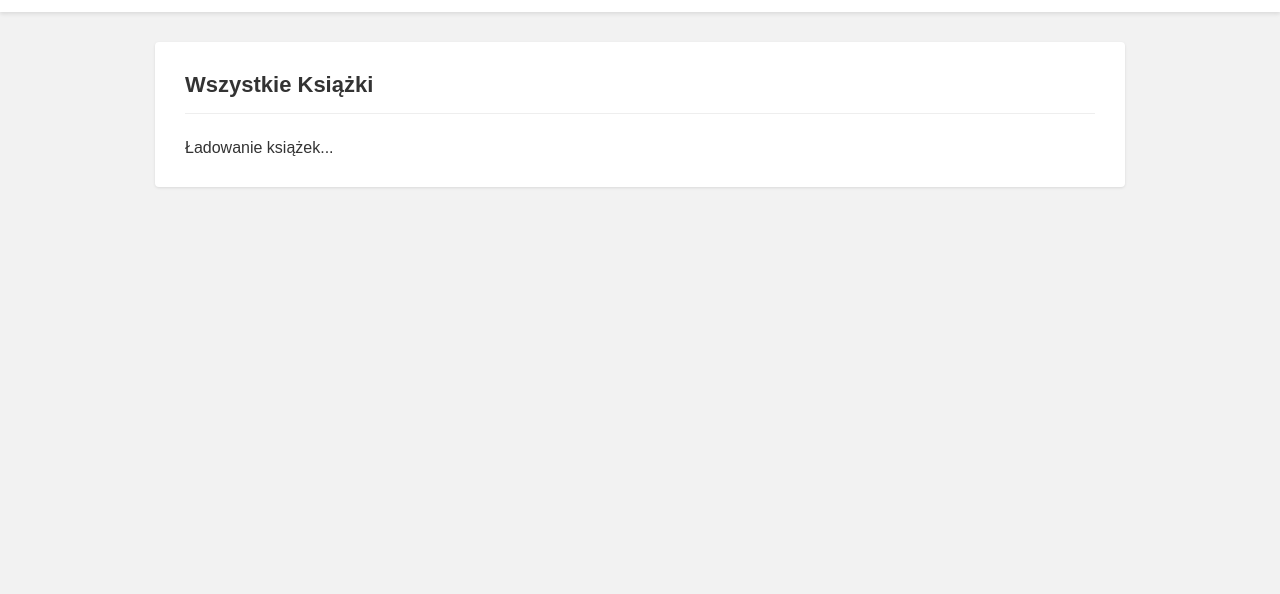
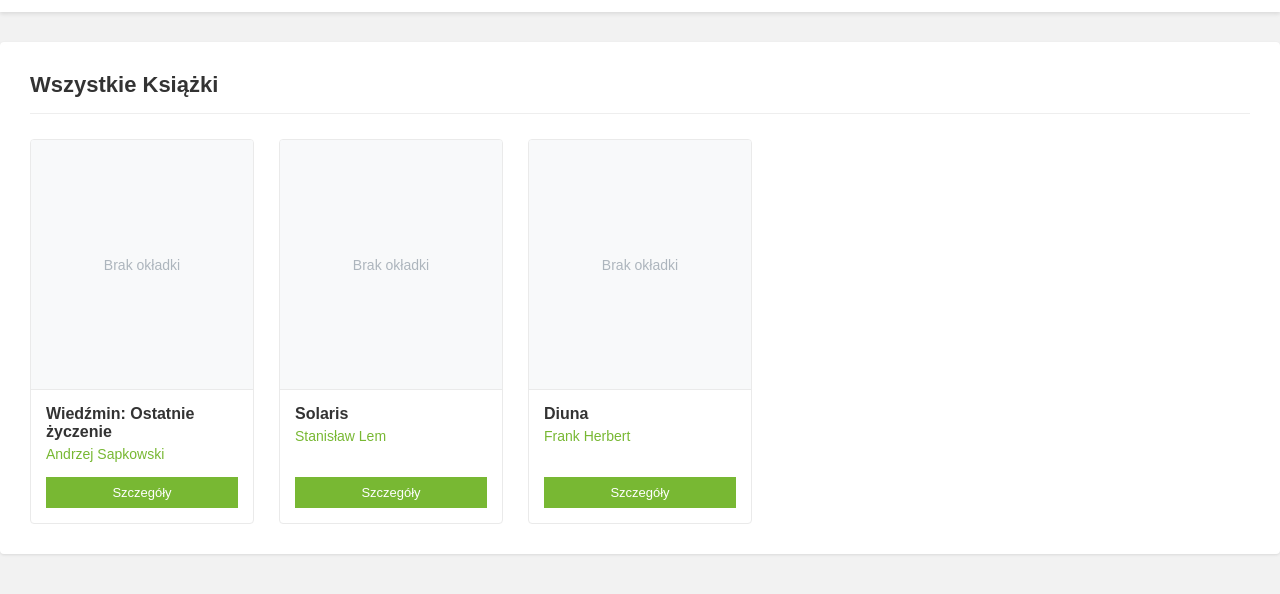
Before and after one commit to LubimyCzytac-75381-75626/bookapp, a plain HTML site: page index.html in a window 1280 px wide. Shown: the part 58-652 px from the top of the page. Drawn offline with Linux system fonts and the light colour scheme.

Commit message:
[75381] etap1: dodanie siatki CSS i stylizacji kart książek

```diff
--- a/index.html
+++ b/index.html
@@ -18,11 +18,38 @@
         </div>
     </header>
 
-    <main class="kontener">
-        <section id="sekcja-lista" class="karta-zawartosci">
+<section id="sekcja-lista" class="karta-zawartosci">
             <h2 class="tytul-sekcji">Wszystkie Książki</h2>
-            <div id="lista-ksiazek-kontener">
-                <p class="pusty-stan">Ładowanie książek...</p>
+
+            <div id="lista-ksiazek-kontener" class="siatka-ksiazek">
+
+                <div class="karta-ksiazki">
+                    <div class="karta-okladka">Brak okładki</div>
+                    <div class="karta-info">
+                        <h3 class="karta-tytul">Wiedźmin: Ostatnie życzenie</h3>
+                        <p class="karta-autor">Andrzej Sapkowski</p>
+                        <button class="btn-akcja btn-maly">Szczegóły</button>
+                    </div>
+                </div>
+
+                <div class="karta-ksiazki">
+                    <div class="karta-okladka">Brak okładki</div>
+                    <div class="karta-info">
+                        <h3 class="karta-tytul">Solaris</h3>
+                        <p class="karta-autor">Stanisław Lem</p>
+                        <button class="btn-akcja btn-maly">Szczegóły</button>
+                    </div>
+                </div>
+
+                <div class="karta-ksiazki">
+                    <div class="karta-okladka">Brak okładki</div>
+                    <div class="karta-info">
+                        <h3 class="karta-tytul">Diuna</h3>
+                        <p class="karta-autor">Frank Herbert</p>
+                        <button class="btn-akcja btn-maly">Szczegóły</button>
+                    </div>
+                </div>
+
             </div>
         </section>
 
--- a/style.css
+++ b/style.css
@@ -171,3 +171,63 @@
 .btn-szary:hover {
     background-color: #e9e9e9;
 }
+/* siatka książek */
+.siatka-ksiazek {
+    display: grid;
+    grid-template-columns: repeat(auto-fill, minmax(200px, 1fr));
+    gap: 25px;
+    margin-top: 20px;
+}
+
+.karta-ksiazki {
+    border: 1px solid #eaeaea;
+    border-radius: 4px;
+    overflow: hidden;
+    background-color: #fff;
+    display: flex;
+    flex-direction: column;
+    transition: transform 0.2s, box-shadow 0.2s;
+}
+
+.karta-ksiazki:hover {
+    transform: translateY(-5px);
+    box-shadow: 0 8px 15px rgba(0,0,0,0.1);
+}
+
+.karta-okladka {
+    height: 250px;
+    background-color: #f8f9fa;
+    display: flex;
+    align-items: center;
+    justify-content: center;
+    color: #adb5bd;
+    font-size: 14px;
+    border-bottom: 1px solid #eaeaea;
+}
+
+.karta-info {
+    padding: 15px;
+    display: flex;
+    flex-direction: column;
+    flex-grow: 1;
+}
+
+.karta-tytul {
+    font-size: 16px;
+    margin-bottom: 5px;
+    color: #333;
+}
+
+.karta-autor {
+    font-size: 14px;
+    color: #78b833;
+    margin-bottom: 15px;
+    flex-grow: 1;
+}
+
+.btn-maly {
+    padding: 8px;
+    font-size: 13px;
+    width: 100%;
+    margin-left: 0;
+}
```
